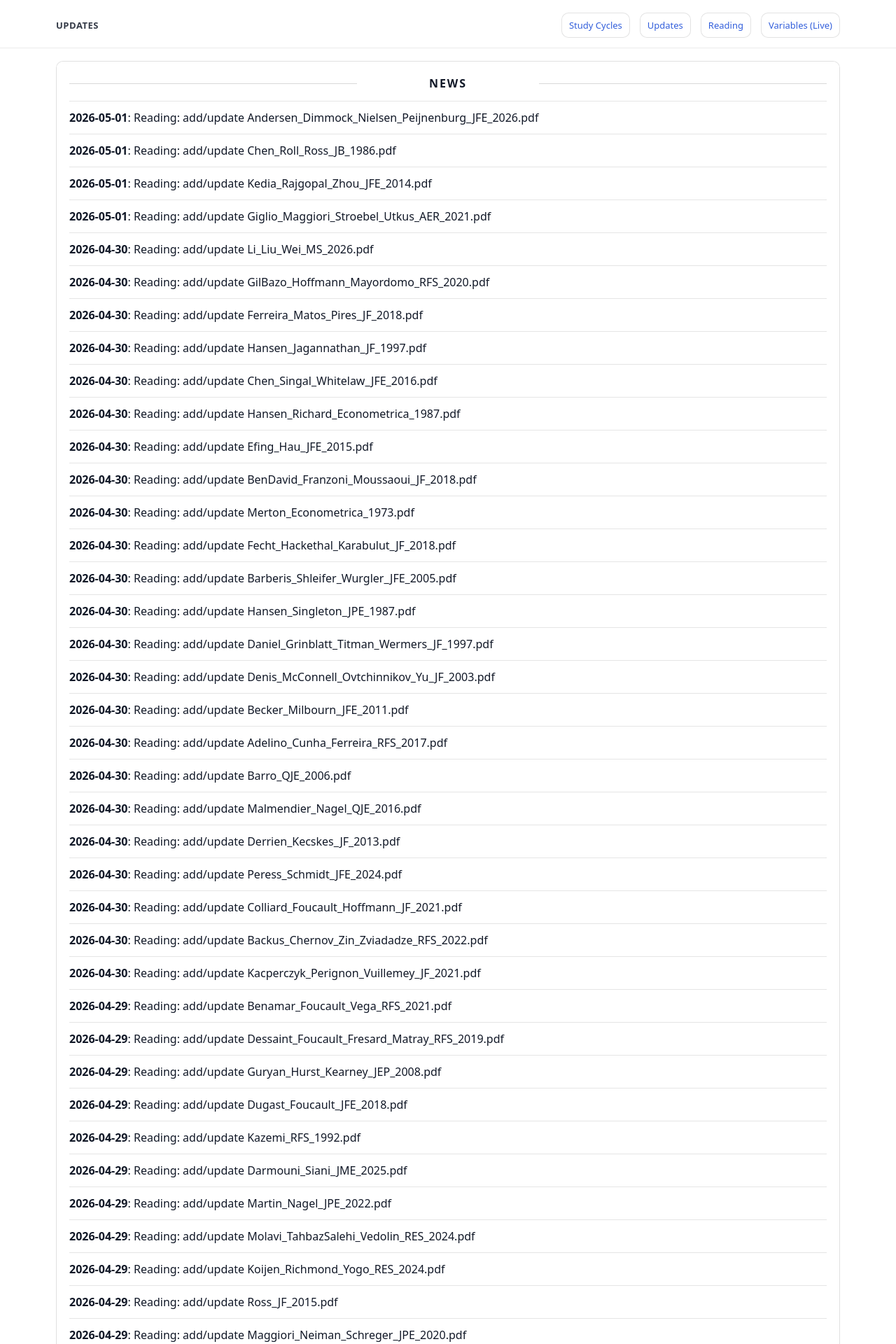
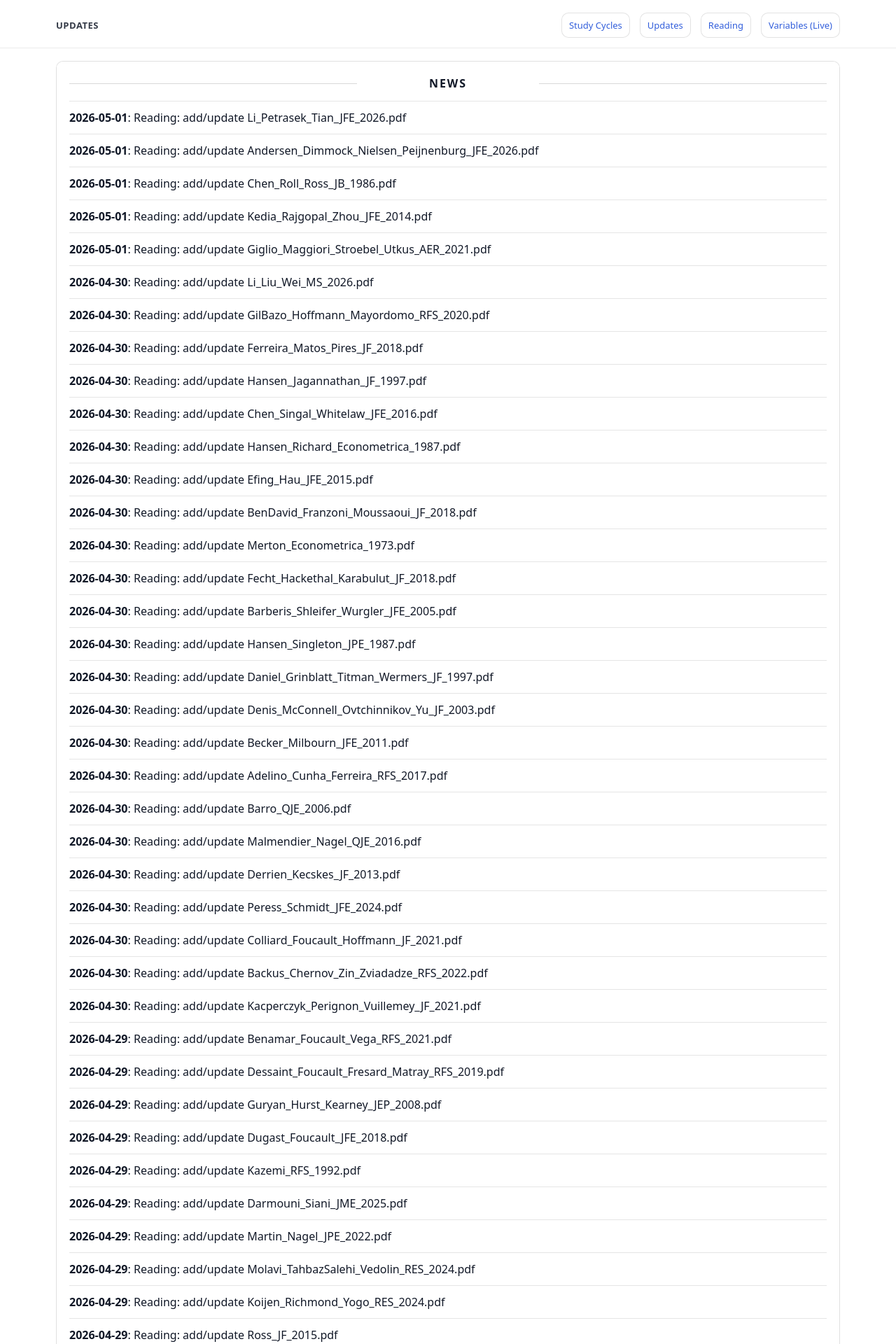
Before and after one commit to yaxinzn/study-archive, a Jekyll site: the page built from updates/index.md, in a window 1280 px wide. Shown: the top 1920 px of the page at 70% size. Built offline with Jekyll 4.4.1, drawn with Linux system fonts in a browser that asks for light colours; some of the changed text lies outside the part shown.

Commit message:
chore: update NEWS feed

```diff
--- a/_data/news.yml
+++ b/_data/news.yml
@@ -1,4 +1,7 @@
 # Auto-generated update history (sorted newest -> oldest). Do not edit manually.
+- ts: "1777629059"
+  date: "2026-05-01"
+  title: "Reading: add/update Li_Petrasek_Tian_JFE_2026.pdf"
 - ts: "1777628897"
   date: "2026-05-01"
   title: "Reading: add/update Andersen_Dimmock_Nielsen_Peijnenburg_JFE_2026.pdf"
```
